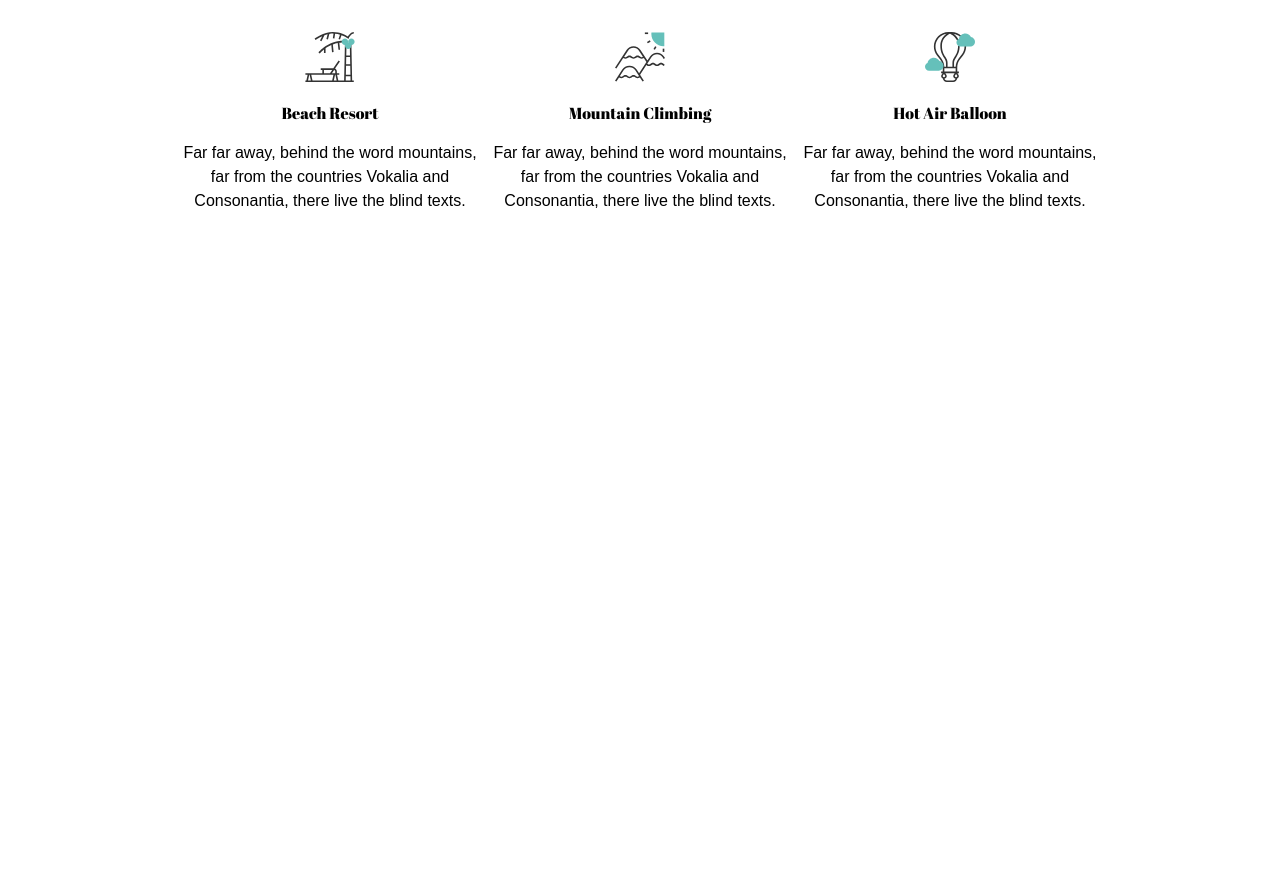
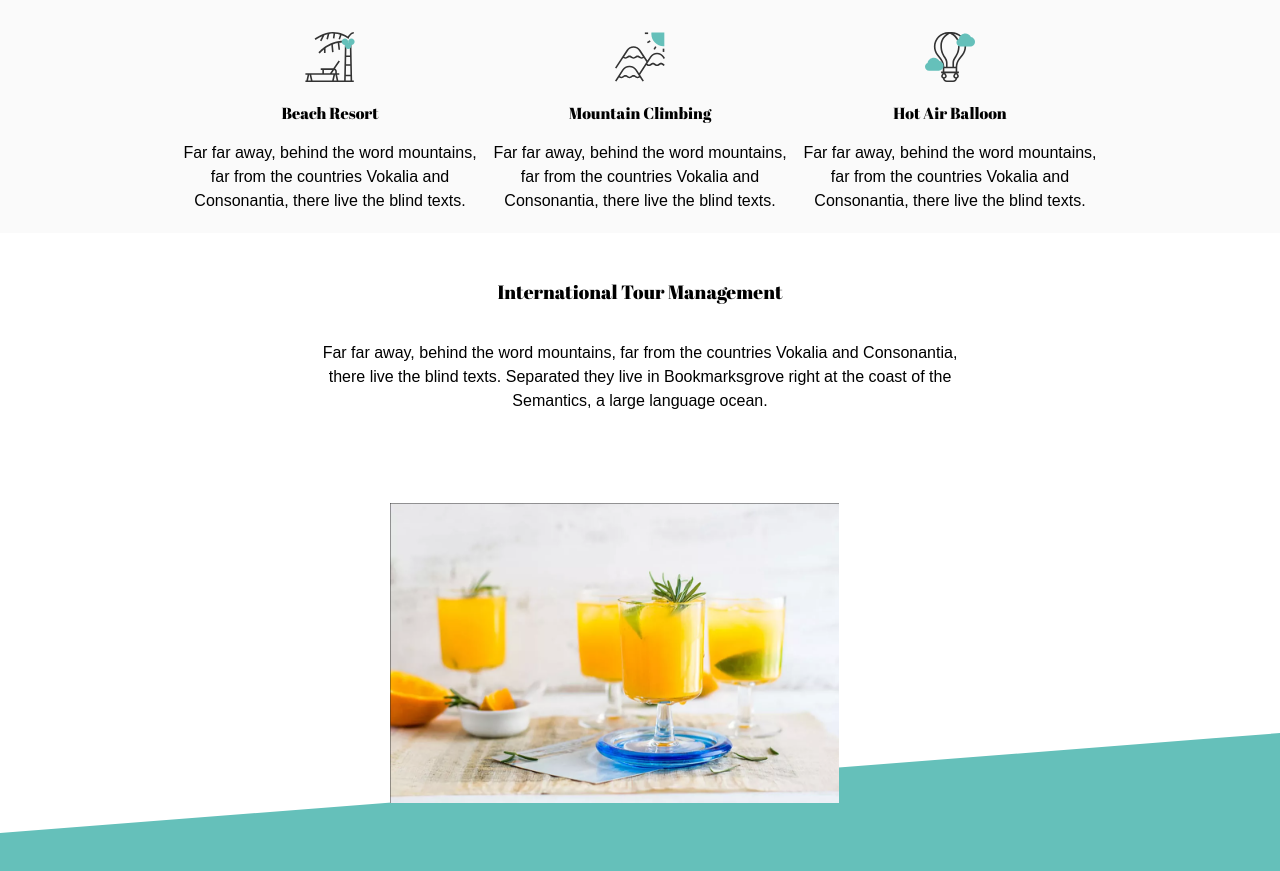
Before and after one commit to shahramardalan/final-ex, a plain HTML site: page index.html in a window 1280 px wide. Shown: the part 2057-2928 px from the top of the page. Before the commit the page ends 2290 px from the top, so only its background shows below. Drawn offline with Linux system fonts and the light colour scheme; a web font is replaced by a local one.

Commit message:
added section-4

```diff
--- a/index.html
+++ b/index.html
@@ -79,7 +79,7 @@
       </div>
       <div class="sec-3-container">
         <div class="sec-3 row-1">
-          <div class="sec-3-row-1-item1  col col-xl-3">
+          <div class="sec-3-row-1-item1 col col-xl-3">
             <img src="/imgs/001-breakfast.svg" alt="" width="50px" />
             <h2>Good Foods</h2>
             <p>
@@ -87,7 +87,7 @@
               Vokalia and Consonantia, there live the blind texts.
             </p>
           </div>
-          <div class="sec-3-row-1-item2  col col-xl-3">
+          <div class="sec-3-row-1-item2 col col-xl-3">
             <img src="/imgs/002-planet-earth.svg" alt="" width="50px" />
             <h2>Travel Anywhere</h2>
             <p>
@@ -105,7 +105,7 @@
           </div>
         </div>
         <div class="sec-3 row-2">
-          <div class="sec-3-row-2-item1  col col-xl-3">
+          <div class="sec-3-row-2-item1 col col-xl-3">
             <img src="imgs/004-beach.svg" alt="" width="50px" />
             <h2>Beach Resort</h2>
             <p>
@@ -113,15 +113,15 @@
               Vokalia and Consonantia, there live the blind texts.
             </p>
           </div>
-          <div class="sec-3-row-2-item2  col col-xl-3">
-            <img src="/imgs/005-mountains.svg" alt="" width="50px"  />
+          <div class="sec-3-row-2-item2 col col-xl-3">
+            <img src="/imgs/005-mountains.svg" alt="" width="50px" />
             <h2>Mountain Climbing</h2>
             <p>
               Far far away, behind the word mountains, far from the countries
               Vokalia and Consonantia, there live the blind texts.
             </p>
           </div>
-          <div class="sec-3-row-2-item3  col col-xl-3">
+          <div class="sec-3-row-2-item3 col col-xl-3">
             <img src="imgs/006-hot-air-balloon.svg" alt="" width="50px" />
             <h2>Hot Air Balloon</h2>
             <p>
@@ -132,5 +132,20 @@
         </div>
       </div>
     </section>
+    <section class="section-4">
+      <div class="sec-4-img"></div>
+      <div class="sec-4-1">
+        <div class="sec-4-title">
+          <h1>International Tour Management</h1>
+          <p>
+            Far far away, behind the word mountains, far from the countries
+            Vokalia and Consonantia, there live the blind texts. Separated they
+            live in Bookmarksgrove right at the coast of the Semantics, a large
+            language ocean.
+          </p>
+        </div>
+      </div>
+      <div class="sec-4-2"></div>
+    </section>
   </body>
 </html>
--- a/styles/style.css
+++ b/styles/style.css
@@ -5,7 +5,7 @@
   --textFont: "Mukta Mahee", sans-serif;
 }
 
-body{
+body {
   box-sizing: border-box;
 }
 
@@ -142,7 +142,10 @@ i {
   padding-left: 5px;
 }
 
-.section-3 .sec-3-title{
+.section-3 {
+  background-color: #f5f5f57c;
+}
+.section-3 .sec-3-title {
   width: 50%;
   margin-left: 50%;
   transform: translateX(-50%);
@@ -150,28 +153,28 @@ i {
   padding-top: 100px;
 }
 
-.section-3 .sec-3-title h1{
+.section-3 .sec-3-title h1 {
   font-family: var(--titleFont);
   padding-bottom: 20px;
 }
 
-.section-3 .sec-3-title p{
+.section-3 .sec-3-title p {
   font-family: var(--textFont);
   padding-bottom: 50px;
   line-height: 1.5rem;
 }
-.section-3 .sec-3-container h2{
+.section-3 .sec-3-container h2 {
   font-family: var(--titleFont);
   padding-top: 20px;
 }
 
-.section-3 .sec-3-container p{
+.section-3 .sec-3-container p {
   font-family: var(--textFont);
   line-height: 1.5rem;
   padding-top: 20px;
 }
 
-.row-1{
+.row-1 {
   display: flex;
   flex-direction: row;
   justify-content: center;
@@ -179,10 +182,72 @@ i {
   text-align: center;
 }
 
-.row-2{
+.row-2 {
   display: flex;
   flex-direction: row;
   justify-content: center;
   padding: 20px;
   text-align: center;
 }
+
+.section-4{
+  position: relative;
+  width: 100vw;
+  height: 150vh;
+}
+
+.sec-4-1,
+.sec-4-2{
+  width: 100%;
+  height: 50%;
+}
+
+.sec-4-1{
+  position: relative;
+  background: #ffff;
+}
+
+.sec-4-2{
+  position: relative;
+  background: var(--primary-color);
+}
+
+.sec-4-2::before{
+  content: '';
+  position: absolute;
+  border-bottom: 100px solid var(--primary-color);
+  border-left: 100vw solid transparent;
+  top: -100px;
+}
+
+.sec-4-title{
+  width: 50%;
+  margin-left: 50%;
+  transform: translateX(-50%);
+  text-align: center;
+  padding-top: 50px;
+}
+
+.sec-4-title h1{
+  font-family: var(--titleFont);
+  font-size: 1.2em;
+  padding-bottom: 2em;
+}
+
+.sec-4-title p{
+  font-family: var(--textFont);
+  line-height: 1.5rem;
+}
+
+.sec-4-img{
+  position: absolute;
+  background: url(/imgs/3.png);
+  background-size: contain;
+  background-repeat: no-repeat;
+  width: 500px;
+  height: 300px;
+  z-index: 99;
+  left: 50%;
+  top: 30%;
+  transform: translate(-50%, -30%);
+}
```
